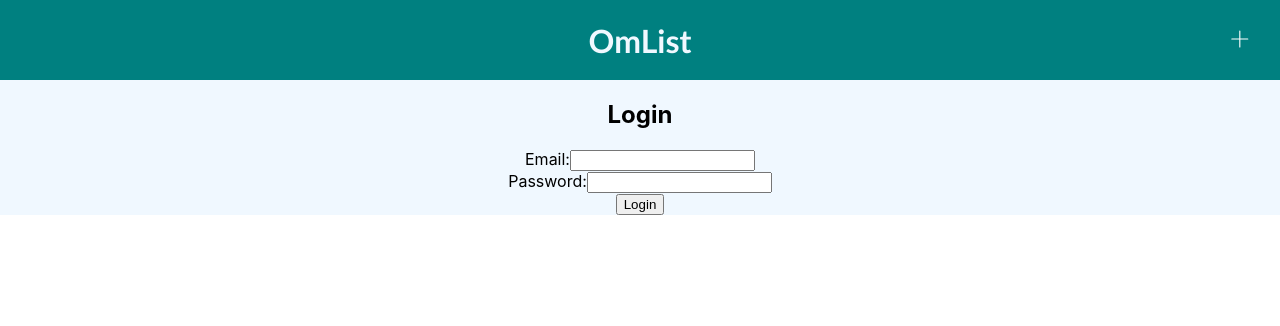
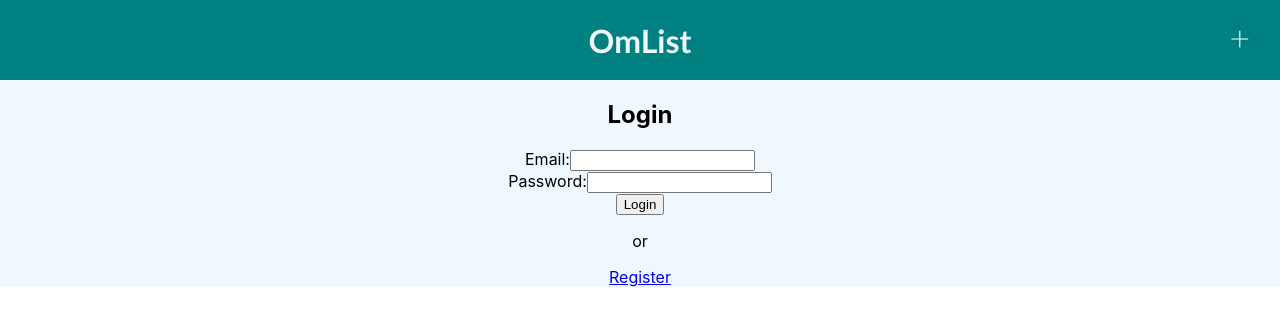
Before and after one commit to SarahJoline/doing-things, a React (Create React App) app in the folder client/: page /login in a window 1280 px wide. Shown: the top 326 px of the page. Built offline with nearby package versions, Linux system fonts and the light colour scheme; no server answers.

Commit message:
add link for register

```diff
--- a/client/src/components/Login/index.js
+++ b/client/src/components/Login/index.js
@@ -1,5 +1,6 @@
 import axios from "axios";
 import React, { useState } from "react";
+import { Link } from "react-router-dom";
 import AuthHelperMethods from "../../auth";
 
 function Login() {
@@ -46,6 +47,8 @@ function Login() {
         </div>
         <button type="submit">Login</button>
       </form>
+      <p>or</p>
+      <Link to="/register">Register</Link>
     </div>
   );
 }
```
